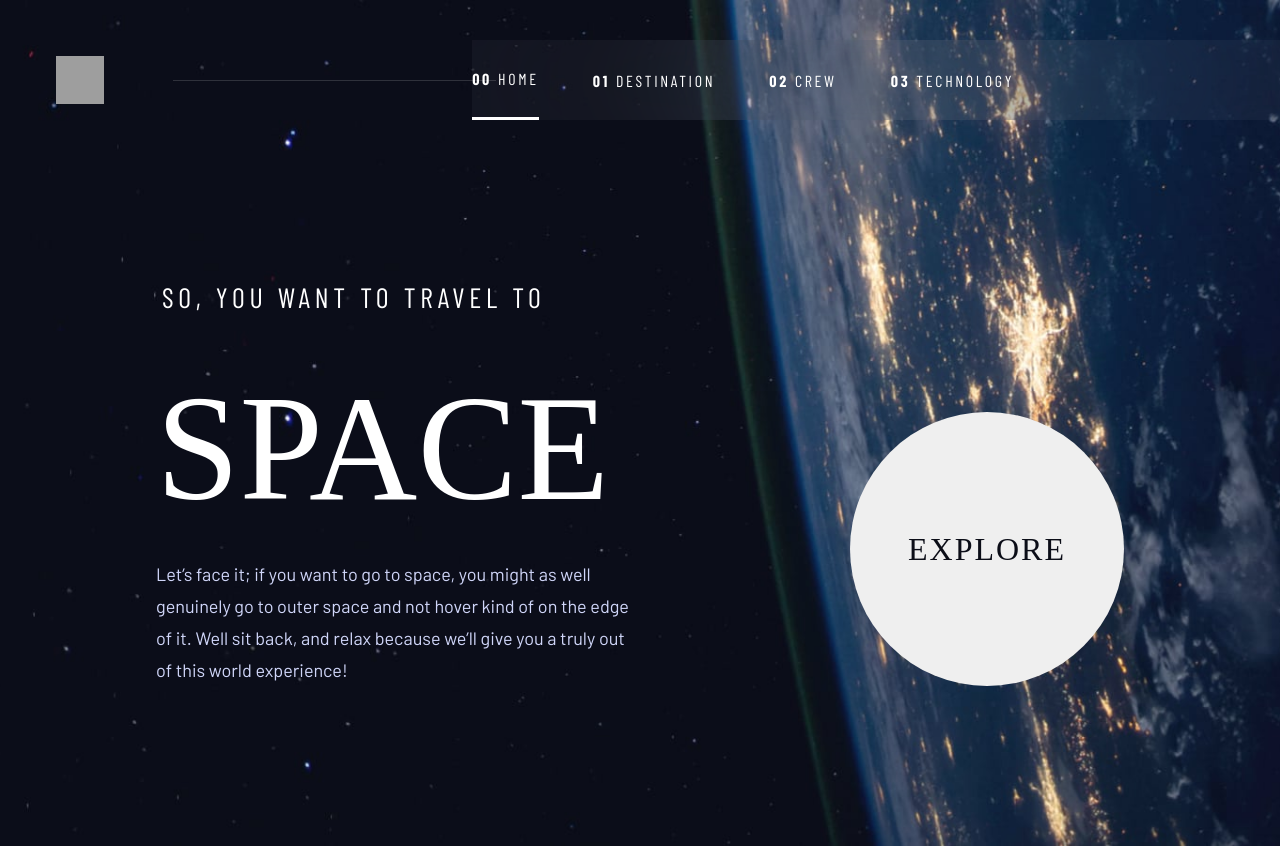
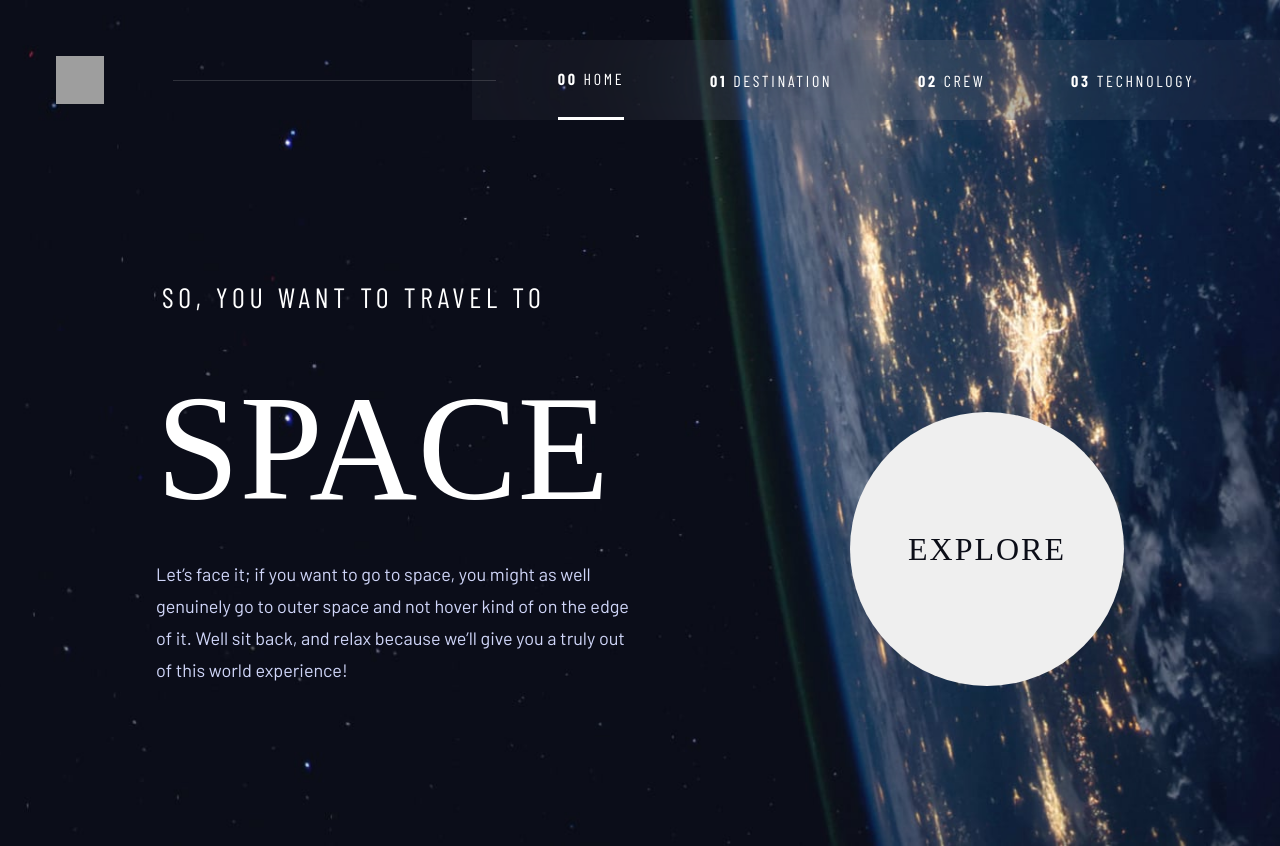
Before and after one commit to Tarun7777/Space-Tourism, a React (Create React App) app: page / in a window 1280 px wide. Built offline with nearby package versions, Linux system fonts and the light colour scheme; grey boxes are pictures that could not be loaded; a web font is replaced by a local one.

Commit message:
style: navbar style fixes

```diff
--- a/src/components/header/atoms/nav-items/NavItems.css
+++ b/src/components/header/atoms/nav-items/NavItems.css
@@ -1,22 +1,18 @@
 .app--nav-items {
   height: 100%;
-  width: 33.875rem;
   font-family: 'Barlow Condensed', sans-serif;
-  justify-content: space-evenly;
+  justify-content: space-evenly !important;
 }
 
 @media only screen and (max-width: 1024px) {
   .app--nav-items {
     width: 100%;
-    justify-content: space-evenly !important;
-
   }
 }
 
 @media only screen and (max-width: 600px) {
   .app--nav-items {
     height: 8.75rem;
-    width: 100%;
     margin-top: 7.5rem;
     flex-direction: column;
     justify-content: center;
```
